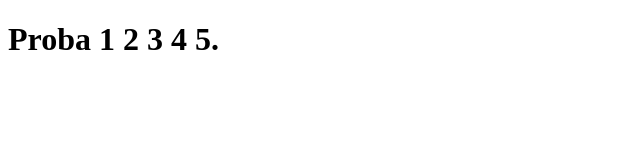
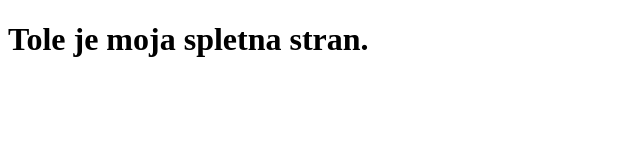
Before and after one commit to jkevri1/proba123, a plain HTML site: page index.html in a window 1280 px wide. Shown: the whole page, without its empty margins (0-640 px from the left). Drawn offline with Linux system fonts and the light colour scheme.

Commit message:
Sprememba teksta

```diff
--- a/index.html
+++ b/index.html
@@ -5,6 +5,6 @@
         <title>Proba</title>
     </head>
     <body>
-        <h1>Proba 1 2 3 4 5.</h1>
+        <h1>Tole je moja spletna stran.</h1>
     </body>
 </html>
```
